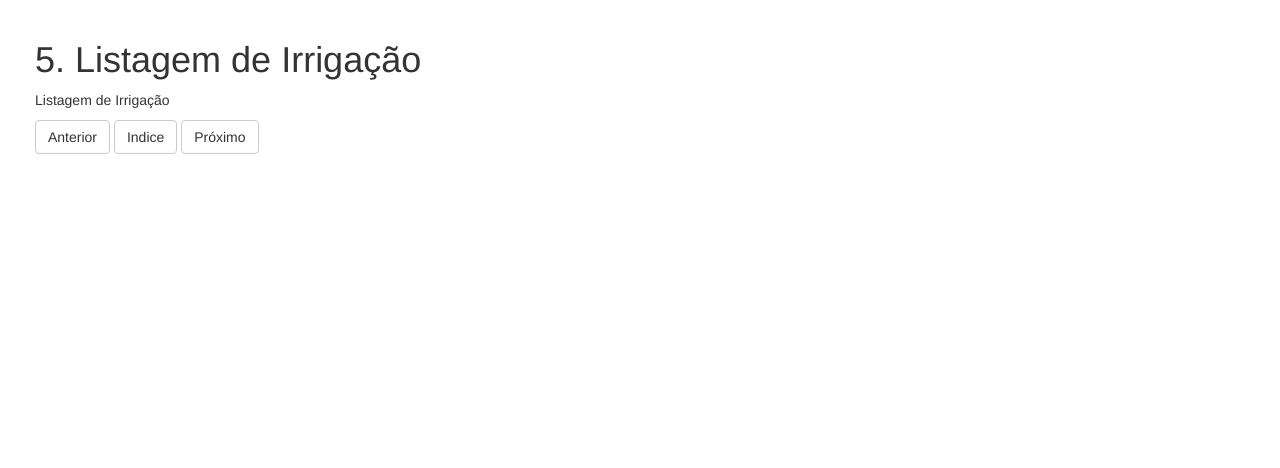
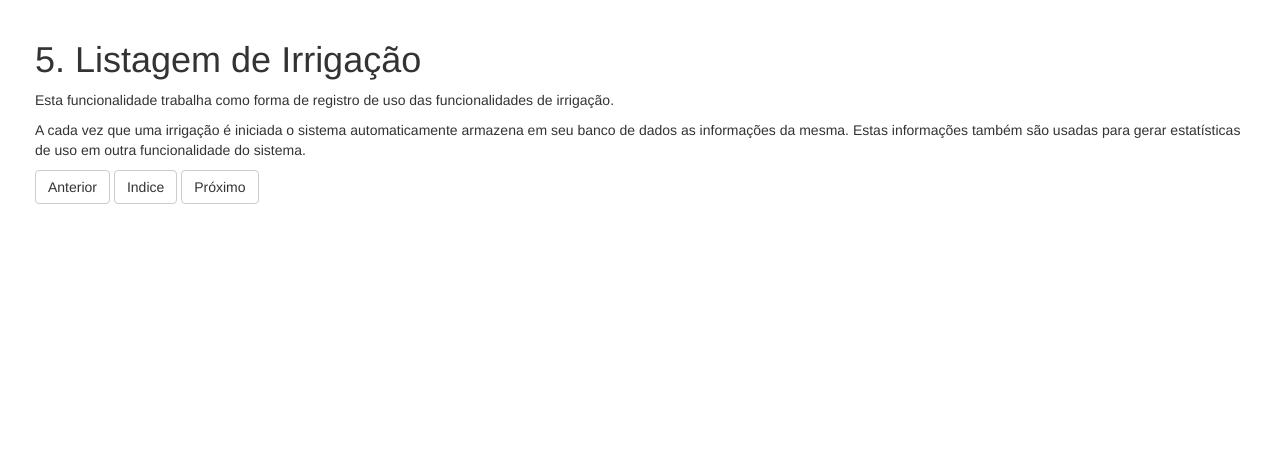
Before and after one commit to digicabral/Irrigare, a website: page pages/listagem_irrigacao.html in a window 1280 px wide. Drawn offline with Linux system fonts and the light colour scheme.

Commit message:
Conteúdo Listagem

```diff
--- a/pages/listagem_irrigacao.html
+++ b/pages/listagem_irrigacao.html
@@ -79,9 +79,14 @@
                 <div class="row">
                     <div class="col-lg-12">
                         <h1>5. Listagem de Irrigação</h1>
-                        <p></p>
-                        <p></p>
-                        <p>Listagem de Irrigação</p>
+                        <p>
+                          Esta funcionalidade trabalha como forma de registro de uso das funcionalidades de irrigação.
+                        </p>
+                        <p>
+                          A cada vez que uma irrigação é iniciada o sistema automaticamente armazena em seu banco de
+                          dados as informações da mesma. Estas informações também são usadas para gerar estatísticas
+                          de uso em outra funcionalidade do sistema.
+                        </p>
                         <a href="irrigacao_agendamento.html" class="btn btn-default" id="btn-previous">Anterior</a>
                         <a href="#menu-toggle" class="btn btn-default" id="menu-toggle">Indice</a>
                         <a href="controle_cultivos.html" class="btn btn-default" id="btn-next">Próximo</a>
```
